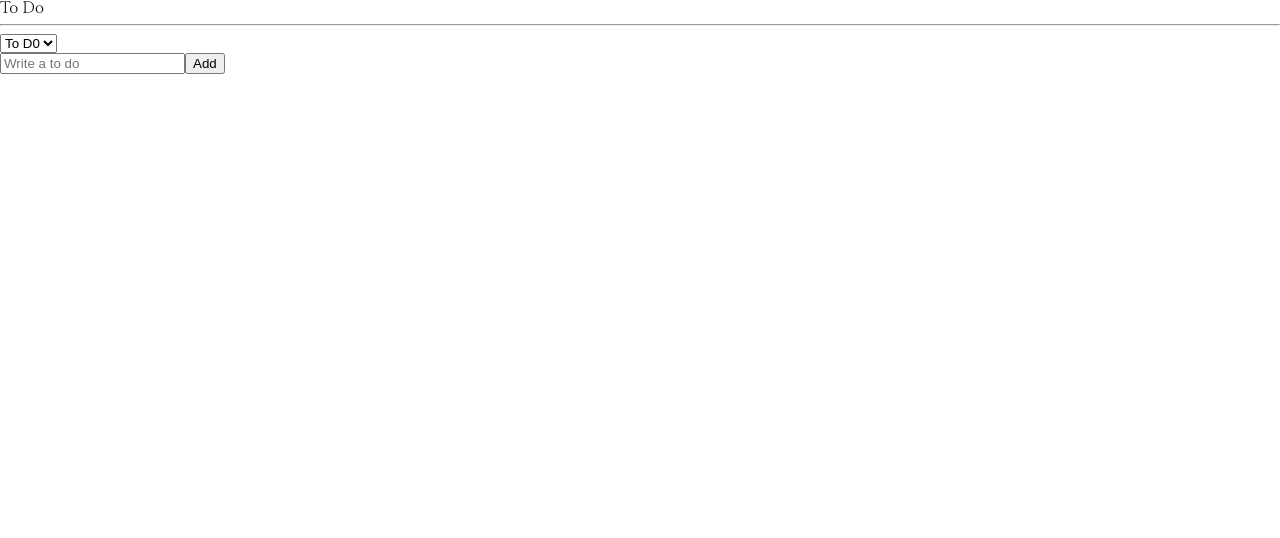
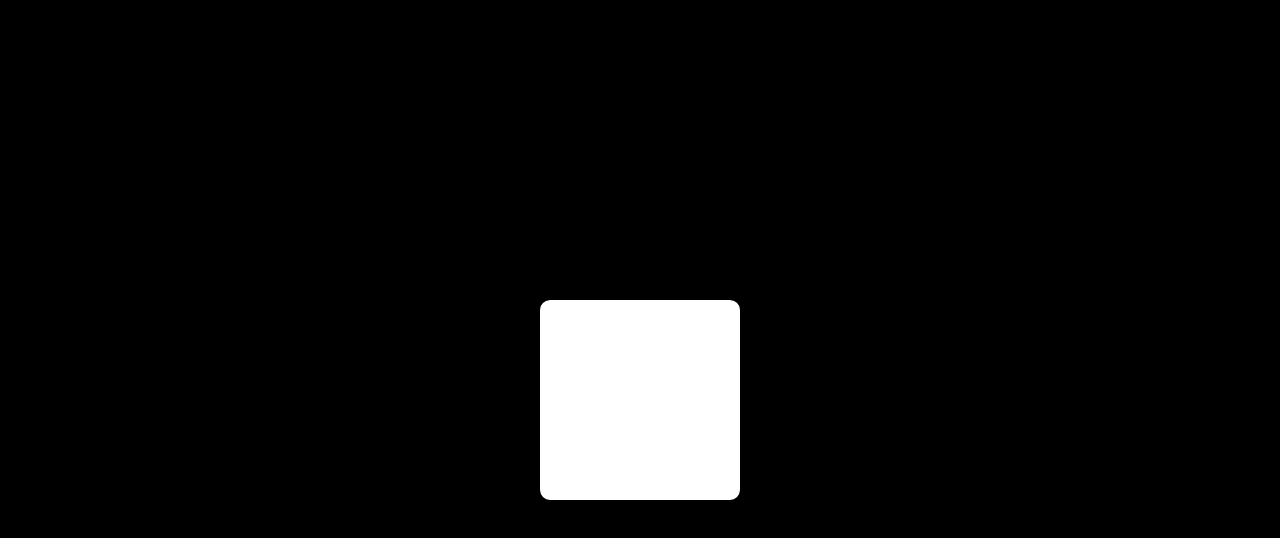
Before and after one commit to kimdoyoep/sexy-sisters-react, a React (Create React App) app: page / in a window 1280 px wide. Shown: the top 538 px of the page. Built offline with nearby package versions, Linux system fonts and the light colour scheme.

Commit message:
Study React 8.4

```diff
--- a/package.json
+++ b/package.json
@@ -11,6 +11,7 @@
     "@types/react": "^18.0.34",
     "@types/react-dom": "^18.0.11",
     "apexcharts": "^3.39.0",
+    "framer-motion": "^10.12.4",
     "react": "^18.2.0",
     "react-apexcharts": "^1.4.0",
     "react-dom": "^18.2.0",
--- a/src/App.tsx
+++ b/src/App.tsx
@@ -1,5 +1,22 @@
-import { createGlobalStyle } from 'styled-components';
-import ToDoList from './components/ToDoList';
+import styled, { createGlobalStyle } from 'styled-components';
+import { motion } from "framer-motion"
+
+const Wrapper = styled.div`
+  height: 100vh;
+  width: 100vw;
+  display: flex;
+  justify-content: center;
+  align-items: center;
+  background: black;
+`;
+
+const Box = styled(motion.div)`
+  width: 200px;
+  height: 200px;
+  background-color: white;
+  border-radius: 10px;
+`;
+
 const Globalstyle = createGlobalStyle`
 
 @import url('https://fonts.googleapis.com/css2?family=Anton&family=Bebas+Neue&family=Cormorant:wght@300&family=Do+Hyeon&family=Nanum+Myeongjo&display=swap');
@@ -65,7 +82,18 @@ function App() {
   return (
     <>
       <Globalstyle />
-      <ToDoList/>
+      <Wrapper>
+        <Box
+          initial={{ scale: 0 }}
+          animate={{ rotate: 180, scale: 1 }}
+          transition={{
+            type: "spring",
+            stiffness: 260,
+            damping: 20,
+            duration: 2,
+          }}
+          />
+      </Wrapper>
     </>
   );
 }
--- /dev/null
+++ b/src/Atom.tsx
@@ -0,0 +1 @@
+export {}
--- a/src/components/Atom.tsx
+++ /dev/null
@@ -1,33 +0,0 @@
-import { atom, selector } from 'recoil'
-
-export enum Category {
-  "TO_DO",
-  "DOING",
-  "DONE",
-}
-
-export interface IToDo {
-  text: string;
-  category: Category;
-  id: number;
-}
-
-export const toDoState = atom<IToDo[]>({
-  key: "toDo",
-  default: [],
-});
-
-export const categoryState = atom<Category>({
-  key: "category",
-  default: Category.TO_DO,
-})
-
-export const toDoSelector = selector({
-  key: "toDoSelector",
-  get: ({ get }) => {
-    const toDos = get(toDoState);
-    const category = get(categoryState);
-
-      return toDos.filter((toDo) => toDo.category === category);
-  }
-});
--- a/src/components/CreateToDo.tsx
+++ /dev/null
@@ -1,37 +0,0 @@
-import { useForm } from 'react-hook-form';
-import { useRecoilState, useRecoilValue, useSetRecoilState } from 'recoil';
-import { categoryState, toDoState } from './Atom';
-
-export default function CreateToDo() {
-
-  interface IForm {
-    toDo: string;
-  }
-
-  const {
-    register,
-    handleSubmit,
-    setValue
-  } = useForm<IForm>();
-
-  const setToDo = useSetRecoilState(toDoState);
-  const category = useRecoilValue(categoryState);
-
-  const handleValid = ({toDo}: IForm) => {
-    setToDo((oldToDo) => [{text: toDo, category: category, id:Date.now()}, ...oldToDo]);
-    setValue("toDo", "");
-  }
-
-  return(
-
-    <form onSubmit={handleSubmit(handleValid)}>
-      <input
-      {...register("toDo", {
-        required: "Please write a To Do",
-      })}
-      placeholder='Write a to do'></input>
-      <button>Add</button>
-    </form>
-
-  )
-}
--- a/src/components/ToDo.tsx
+++ /dev/null
@@ -1,23 +0,0 @@
-import { useSetRecoilState } from 'recoil';
-import { Category, IToDo, toDoState } from './Atom';
-
-export default function ToDo({text, category, id}: IToDo) {
-
-  const setToDo = useSetRecoilState(toDoState);
-  const onClick = (newCategory:IToDo["category"]) => {
-    setToDo((oldToDos) => {
-      const targetIndex = oldToDos.findIndex(toDo => toDo.id === id);
-      const newToDo = {text, id, category: newCategory}
-      return [...oldToDos.slice(0, targetIndex), newToDo, ...oldToDos.slice(targetIndex+1)]
-    })
-  }
-
-  return(
-    <li>
-      <span>{text}</span>
-      {category !== Category.TO_DO && <button onClick={() => onClick(Category.TO_DO)}>To Do</button>}
-      {category !== Category.DOING && <button onClick={() => onClick(Category.DOING)}>Doing</button>}
-      {category !== Category.DONE && <button onClick={() => onClick(Category.DONE)}>Done</button>}
-    </li>
-  )
-}
--- a/src/components/ToDoList.tsx
+++ /dev/null
@@ -1,33 +0,0 @@
-import { selector, useRecoilState, useRecoilValue } from 'recoil';
-import { categoryState, toDoSelector, toDoState } from './Atom';
-import CreateToDo from './CreateToDo';
-import ToDo from './ToDo';
-
-
-export default function ToDoList() {
-
-  const toDos = useRecoilValue(toDoSelector);
-  const [category, setCategory] = useRecoilState(categoryState);
-  const onInput = (event:React.FormEvent<HTMLSelectElement>) => {
-    setCategory(event.currentTarget.value as any);
-  }
-
-  return (
-    <div>
-
-      <h1>To Do</h1>
-      <hr></hr>
-
-      <select value={category} onInput={onInput}>
-        <option value="TO_DO">To D0</option>
-        <option value="DOING">Doing</option>
-        <option value="DONE">Done</option>
-      </select>
-
-      <CreateToDo></CreateToDo>
-
-      {toDos?.map(toDo => <ToDo key={toDo.id} {...toDo}></ToDo>)}
-
-    </div>
-  )
-}
```
Also changed, not shown: 1 other file (tests, documents, lock files or other folders).
